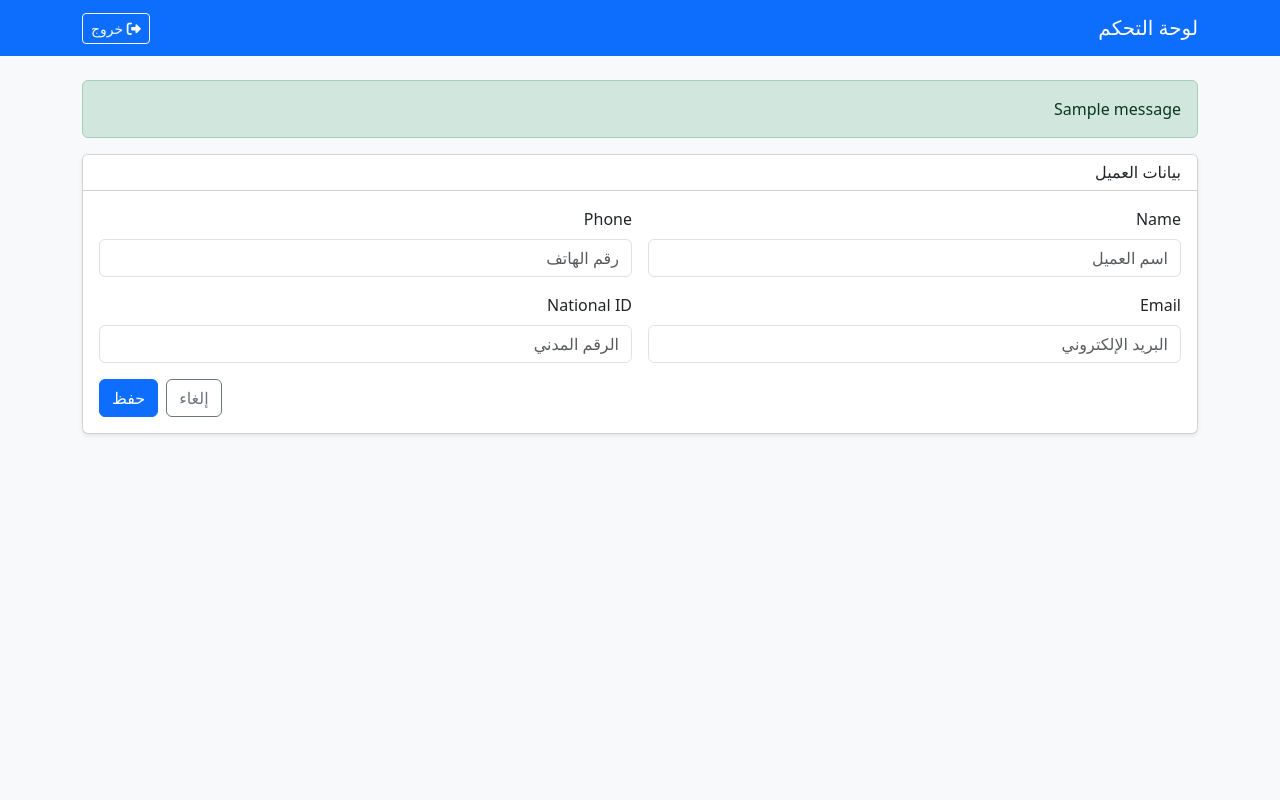
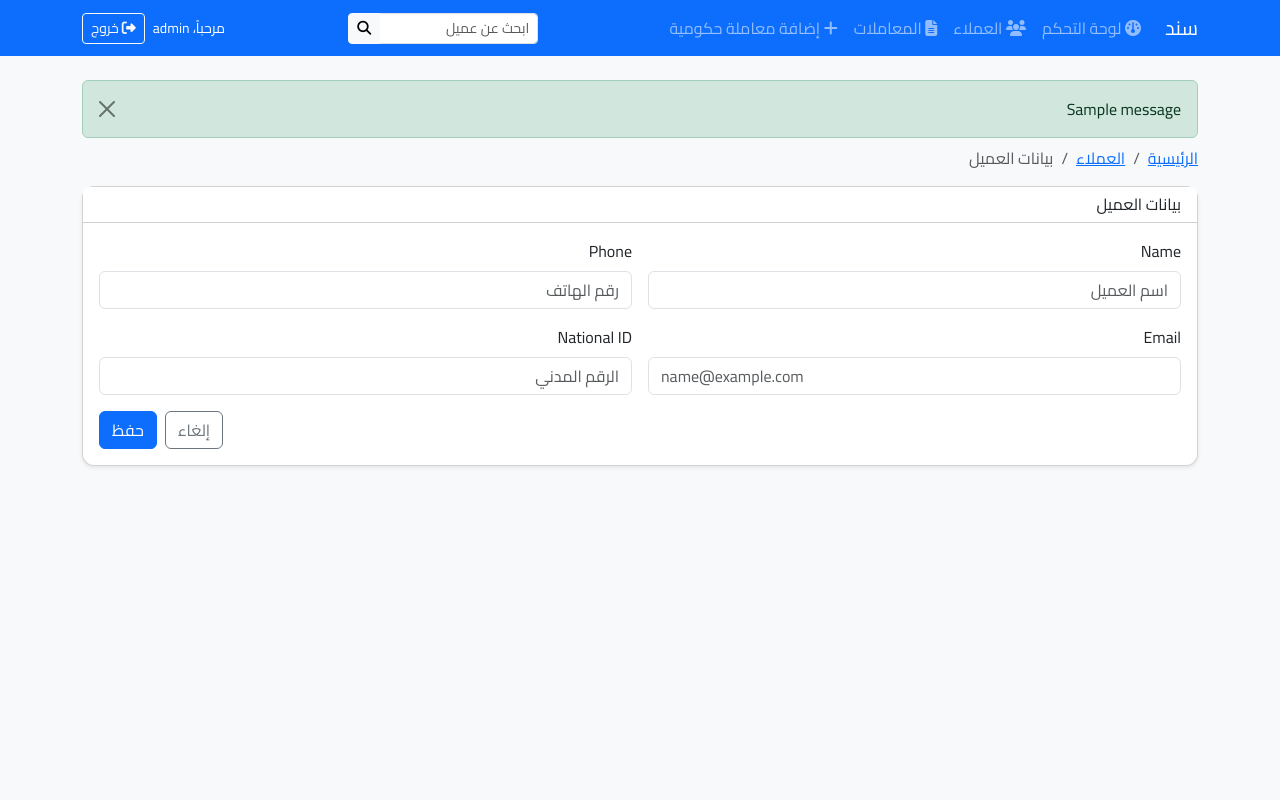
Before and after one commit to citybeachgulf-droid/sanad, a Flask app: page /clients/new in a window 1280 px wide. Run offline with Flask 3, Linux system fonts and the light colour scheme; a user stored in the database is signed in; tables that the repository leaves empty hold one stand-in row (values such as "Sample post"); one stand-in notice (Sample message) is shown; some libraries are stand-ins or nearby versions.

Commit message:
Refactor: Consolidate templates and add base layout (#23)
Co-authored-by: Cursor Agent <cursoragent@cursor.com>

```diff
--- /dev/null
+++ b/sandak_flask_project/app/static/css/theme.css
@@ -0,0 +1,56 @@
+:root {
+  --brand-primary: #0d6efd;
+  --brand-secondary: #6c757d;
+  --brand-success: #198754;
+  --brand-warning: #ffc107;
+  --brand-danger: #dc3545;
+  --surface: #ffffff;
+  --surface-alt: #f8f9fa;
+}
+
+html[dir="rtl"] body {
+  font-family: "Cairo", system-ui, -apple-system, "Segoe UI", Roboto, "Helvetica Neue", Arial, "Apple Color Emoji", "Segoe UI Emoji";
+}
+
+/* Cards and containers */
+.card {
+  border-radius: .75rem;
+}
+
+.card-header {
+  background-color: var(--surface) !important;
+}
+
+/* Table tweaks */
+.table thead th {
+  white-space: nowrap;
+}
+
+.table-responsive {
+  overflow-x: auto;
+}
+
+/* Status dots */
+.status-dot {
+  display: inline-block;
+  width: 8px;
+  height: 8px;
+  border-radius: 50%;
+  margin-inline-start: 6px;
+}
+.status-new { background: var(--brand-secondary); }
+.status-inprogress { background: var(--brand-warning); }
+.status-completed { background: var(--brand-success); }
+.status-overdue { background: var(--brand-danger); }
+
+/* Offcanvas sidebar width for RTL */
+.offcanvas-end { width: 260px; }
+
+/* Fix possible overflow on small screens */
+main { min-height: calc(100vh - 56px); }
+
+/* Alerts spacing */
+.flash-messages > .alert { margin-bottom: .5rem; }
+
+/* Accessibility: focus outline visible */
+:focus-visible { outline: 2px solid var(--brand-primary); outline-offset: 2px; }
--- /dev/null
+++ b/sandak_flask_project/app/static/js/main.js
@@ -0,0 +1,23 @@
+// Auto-initialize Simple-DataTables on tables marked with data-enhance="table"
+document.addEventListener('DOMContentLoaded', function () {
+  try {
+    if (window.simpleDatatables) {
+      document.querySelectorAll('table[data-enhance="table"]').forEach(function (tbl) {
+        const options = {
+          searchable: true,
+          fixedHeight: true,
+          labels: {
+            placeholder: 'بحث...',
+            perPage: '{select} لكل صفحة',
+            noRows: 'لا توجد بيانات',
+            info: 'إظهار {start} إلى {end} من {rows} صف'
+          }
+        };
+        new simpleDatatables.DataTable(tbl, options);
+      });
+    }
+  } catch (e) {
+    // swallow errors to avoid breaking pages
+    console && console.warn && console.warn('datatable init error', e);
+  }
+});
--- /dev/null
+++ b/sandak_flask_project/app/templates/base.html
@@ -0,0 +1,40 @@
+<!doctype html>
+<html lang="ar" dir="rtl">
+  <head>
+    <meta charset="utf-8">
+    <meta name="viewport" content="width=device-width, initial-scale=1">
+    <title>{% block title %}سند - النظام{% endblock %}</title>
+    <link href="https://cdn.jsdelivr.net/npm/bootstrap@5.3.3/dist/css/bootstrap.rtl.min.css" rel="stylesheet">
+    <link href="https://cdnjs.cloudflare.com/ajax/libs/font-awesome/6.5.2/css/all.min.css" rel="stylesheet">
+    <link href="https://cdn.jsdelivr.net/npm/simple-datatables@9.0.0/dist/style.css" rel="stylesheet">
+    <link href="https://fonts.googleapis.com/css2?family=Cairo:wght@300;400;600;700&display=swap" rel="stylesheet">
+    <link href="{{ url_for('static', filename='css/theme.css') }}" rel="stylesheet">
+    {% block head %}{% endblock %}
+  </head>
+  <body class="bg-light">
+    {% include 'partials/navbar.html' %}
+    <main class="container py-4">
+      <div class="flash-messages">
+        {% with messages = get_flashed_messages(with_categories=true) %}
+          {% if messages %}
+            {% for category, message in messages %}
+              <div class="alert alert-{{ 'warning' if category=='message' else category }} alert-dismissible fade show" role="alert">
+                {{ message }}
+                <button type="button" class="btn-close" data-bs-dismiss="alert" aria-label="Close"></button>
+              </div>
+            {% endfor %}
+          {% endif %}
+        {% endwith %}
+      </div>
+
+      {% block content %}{% endblock %}
+    </main>
+
+    {% block modals %}{% endblock %}
+
+    <script src="https://cdn.jsdelivr.net/npm/bootstrap@5.3.3/dist/js/bootstrap.bundle.min.js"></script>
+    <script src="https://cdn.jsdelivr.net/npm/simple-datatables@9.0.0" defer></script>
+    <script src="{{ url_for('static', filename='js/main.js') }}" defer></script>
+    {% block scripts %}{% endblock %}
+  </body>
+</html>
--- a/sandak_flask_project/app/templates/client_form.html
+++ b/sandak_flask_project/app/templates/client_form.html
@@ -1,67 +1,49 @@
-<!doctype html>
-<html lang="ar" dir="rtl">
-  <head>
-    <meta charset="utf-8">
-    <meta name="viewport" content="width=device-width, initial-scale=1">
-    <title>بيانات العميل</title>
-    <link href="https://cdn.jsdelivr.net/npm/bootstrap@5.3.3/dist/css/bootstrap.rtl.min.css" rel="stylesheet">
-    <link href="https://cdnjs.cloudflare.com/ajax/libs/font-awesome/6.5.2/css/all.min.css" rel="stylesheet">
-  </head>
-  <body class="bg-light">
-    <nav class="navbar navbar-expand-lg navbar-dark bg-primary mb-4">
-      <div class="container">
-        <a class="navbar-brand" href="{{ url_for('main.dashboard') }}">لوحة التحكم</a>
-        <div class="ms-auto">
-          <a href="{{ url_for('auth.logout') }}" class="btn btn-outline-light btn-sm"><i class="fa-solid fa-right-from-bracket"></i> خروج</a>
-        </div>
-      </div>
+{% extends 'base.html' %}
+{% block title %}بيانات العميل{% endblock %}
+{% block content %}
+    <nav aria-label="breadcrumb" class="mb-3">
+      <ol class="breadcrumb mb-0">
+        <li class="breadcrumb-item"><a href="{{ url_for('main.dashboard') }}">الرئيسية</a></li>
+        <li class="breadcrumb-item"><a href="{{ url_for('main.clients') }}">العملاء</a></li>
+        <li class="breadcrumb-item active" aria-current="page">بيانات العميل</li>
+      </ol>
     </nav>
-
-    <div class="container">
-      {% with messages = get_flashed_messages(with_categories=true) %}
-        {% if messages %}
-          <div class="mb-3">
-            {% for category, message in messages %}
-              <div class="alert alert-{{ 'warning' if category=='message' else category }}">{{ message }}</div>
-            {% endfor %}
-          </div>
-        {% endif %}
-      {% endwith %}
 
     <div class="card shadow-sm">
       <div class="card-header bg-white d-flex align-items-center">
         <h6 class="mb-0">بيانات العميل</h6>
       </div>
       <div class="card-body">
-          <form method="post" novalidate>
+        <form method="post" novalidate aria-describedby="formHelp">
           {{ form.hidden_tag() }}
+          <div id="formHelp" class="visually-hidden">الحقول المطلوبة مميزة وقد تحتوي على رسائل خطأ فورية</div>
           <div class="row g-3">
             <div class="col-md-6">
-                <label class="form-label">{{ form.name.label.text }}</label>
-                {{ form.name(class_='form-control', placeholder='اسم العميل') }}
+              <label class="form-label" for="nameField">{{ form.name.label.text }}</label>
+              {{ form.name(class_='form-control', placeholder='اسم العميل', id='nameField', aria_required='true') }}
               {% if form.name.errors %}
-                  <div class="invalid-feedback d-block">{{ form.name.errors[0] }}</div>
+                <div class="invalid-feedback d-block" id="nameError">{{ form.name.errors[0] }}</div>
               {% endif %}
             </div>
             <div class="col-md-6">
-                <label class="form-label">{{ form.phone.label.text }}</label>
-                {{ form.phone(class_='form-control', placeholder='رقم الهاتف') }}
+              <label class="form-label" for="phoneField">{{ form.phone.label.text }}</label>
+              {{ form.phone(class_='form-control', placeholder='رقم الهاتف', id='phoneField', inputmode='tel') }}
               {% if form.phone.errors %}
-                  <div class="invalid-feedback d-block">{{ form.phone.errors[0] }}</div>
+                <div class="invalid-feedback d-block" id="phoneError">{{ form.phone.errors[0] }}</div>
               {% endif %}
             </div>
             <div class="col-md-6">
-                <label class="form-label">{{ form.email.label.text }}</label>
-                {{ form.email(class_='form-control', placeholder='البريد الإلكتروني') }}
+              <label class="form-label" for="emailField">{{ form.email.label.text }}</label>
+              {{ form.email(class_='form-control', placeholder='name@example.com', id='emailField', type='email', inputmode='email') }}
               {% if form.email.errors %}
-                  <div class="invalid-feedback d-block">{{ form.email.errors[0] }}</div>
+                <div class="invalid-feedback d-block" id="emailError">{{ form.email.errors[0] }}</div>
               {% endif %}
             </div>
             <div class="col-md-6">
-                <label class="form-label">{{ form.national_id.label.text }}</label>
-                {{ form.national_id(class_='form-control', placeholder='الرقم المدني') }}
+              <label class="form-label" for="nidField">{{ form.national_id.label.text }}</label>
+              {{ form.national_id(class_='form-control', placeholder='الرقم المدني', id='nidField') }}
               {% if form.national_id.errors %}
-                  <div class="invalid-feedback d-block">{{ form.national_id.errors[0] }}</div>
+                <div class="invalid-feedback d-block" id="nidError">{{ form.national_id.errors[0] }}</div>
               {% endif %}
             </div>
           </div>
@@ -72,8 +54,4 @@
         </form>
       </div>
     </div>
-    </div>
-
-    <script src="https://cdn.jsdelivr.net/npm/bootstrap@5.3.3/dist/js/bootstrap.bundle.min.js"></script>
-  </body>
-</html>
+{% endblock %}
--- /dev/null
+++ b/sandak_flask_project/app/templates/partials/navbar.html
@@ -0,0 +1,30 @@
+<nav class="navbar navbar-expand-lg navbar-dark bg-primary">
+  <div class="container">
+    <a class="navbar-brand" href="{{ url_for('main.dashboard') }}">سند</a>
+    <button class="navbar-toggler" type="button" data-bs-toggle="collapse" data-bs-target="#mainNavbar" aria-controls="mainNavbar" aria-expanded="false" aria-label="Toggle navigation">
+      <span class="navbar-toggler-icon"></span>
+    </button>
+    <div class="collapse navbar-collapse" id="mainNavbar">
+      <ul class="navbar-nav me-auto mb-2 mb-lg-0">
+        <li class="nav-item"><a class="nav-link {{ 'active' if request.endpoint == 'main.dashboard' else '' }}" href="{{ url_for('main.dashboard') }}"><i class="fa-solid fa-gauge"></i> لوحة التحكم</a></li>
+        <li class="nav-item"><a class="nav-link {{ 'active' if request.endpoint == 'main.clients' else '' }}" href="{{ url_for('main.clients') }}"><i class="fa-solid fa-users"></i> العملاء</a></li>
+        <li class="nav-item"><a class="nav-link {{ 'active' if request.endpoint == 'main.managed_transactions_list' else '' }}" href="{{ url_for('main.managed_transactions_list') }}"><i class="fa-solid fa-file-lines"></i> المعاملات</a></li>
+        <li class="nav-item"><a class="nav-link {{ 'active' if request.endpoint == 'main.add_gov_transaction' else '' }}" href="{{ url_for('main.add_gov_transaction') }}"><i class="fa-solid fa-plus"></i> إضافة معاملة حكومية</a></li>
+      </ul>
+      <form class="d-none d-lg-flex" role="search" method="get" action="{{ url_for('main.clients') }}" aria-label="بحث عام">
+        <div class="input-group input-group-sm">
+          <input class="form-control" name="q" placeholder="ابحث عن عميل" aria-label="بحث">
+          <button class="btn btn-light" type="submit"><i class="fa-solid fa-magnifying-glass"></i></button>
+        </div>
+      </form>
+      <ul class="navbar-nav ms-auto mb-2 mb-lg-0">
+        {% if current_user.is_authenticated %}
+          <li class="nav-item d-flex align-items-center text-white small me-2">مرحباً، {{ current_user.username }}</li>
+          <li class="nav-item"><a class="btn btn-outline-light btn-sm" href="{{ url_for('auth.logout') }}"><i class="fa-solid fa-right-from-bracket"></i> خروج</a></li>
+        {% else %}
+          <li class="nav-item"><a class="btn btn-outline-light btn-sm" href="{{ url_for('auth.login') }}"><i class="fa-solid fa-right-to-bracket"></i> دخول</a></li>
+        {% endif %}
+      </ul>
+    </div>
+  </div>
+</nav>
```
Also changed, not shown: sandak_flask_project/app/templates/clients.html (+11 -26 lines), sandak_flask_project/app/templates/dashboard.html (+9 -41 lines), sandak_flask_project/app/templates/index.html (+6 -13 lines). Lines whose indentation alone changed are shown as unchanged.
